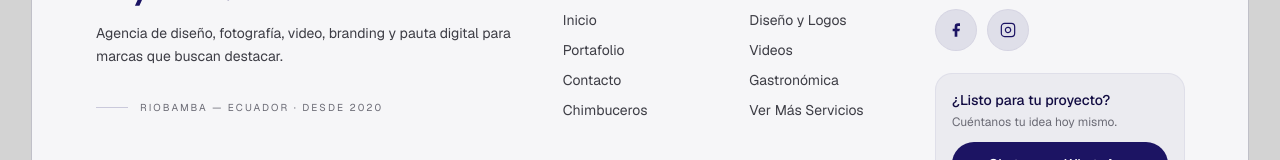
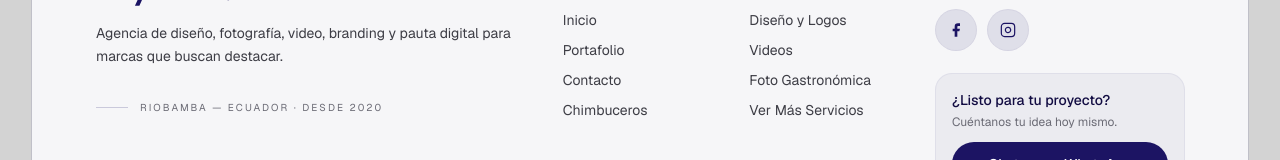
Before and after one commit to alejandrovelozvera-hash/biyum-sitio-web, a Next.js app: page /proceso in a window 1280 px wide. Shown: the part 1816-1976 px from the top of the page. Built offline with nearby package versions, Linux system fonts and the light colour scheme.

Commit message:
fix(nav): renombra Gastronomica -> Foto Gastronomica en header y footer

```diff
--- a/src/components/Footer.tsx
+++ b/src/components/Footer.tsx
@@ -33,7 +33,7 @@ export default function Footer() {
                 {[
                   { label: "Diseño y Logos", href: "/#portafolio" },
                   { label: "Videos", href: "/#video" },
-                  { label: "Gastronómica", href: "/#gastronomica" },
+                  { label: "Foto Gastronómica", href: "/#gastronomica" },
                   { label: "Ver Más Servicios", href: "/#servicios" },
                 ].map((item) => (
                   <a key={item.label} href={item.href} className="text-secondary hover:text-gold text-sm transition-colors">{item.label}</a>
--- a/src/components/Header.tsx
+++ b/src/components/Header.tsx
@@ -23,7 +23,7 @@ const navLinks: Array<{ href: string; label: string; children?: Array<{ href: st
     children: [
       { href: "/#portafolio", label: "Diseño y Logos" },
       { href: "/#video", label: "Videos" },
-      { href: "/#gastronomica", label: "Gastronómica" },
+      { href: "/#gastronomica", label: "Foto Gastronómica" },
       { href: "/#servicios", label: "Ver Más Servicios" },
     ],
   },
```
